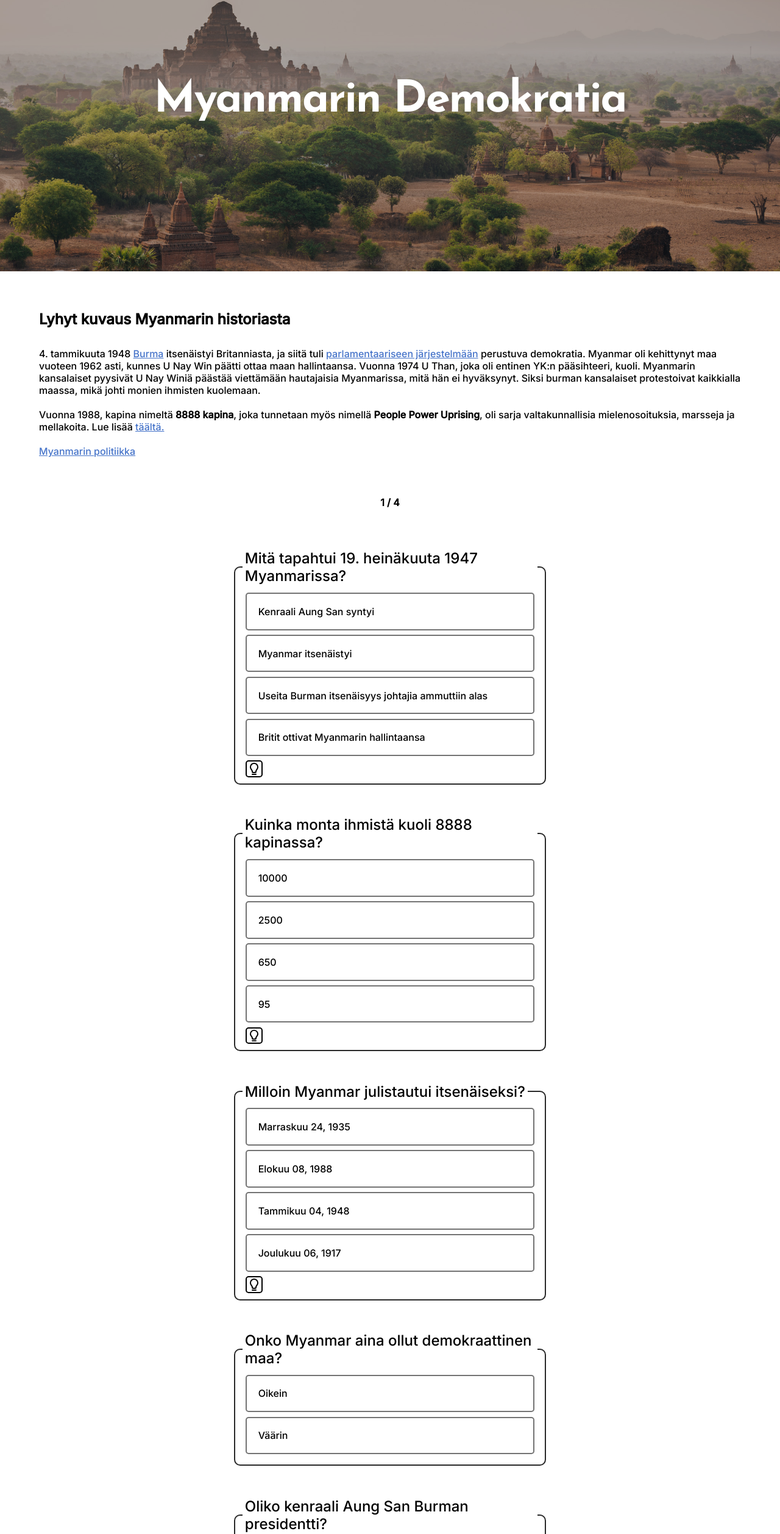
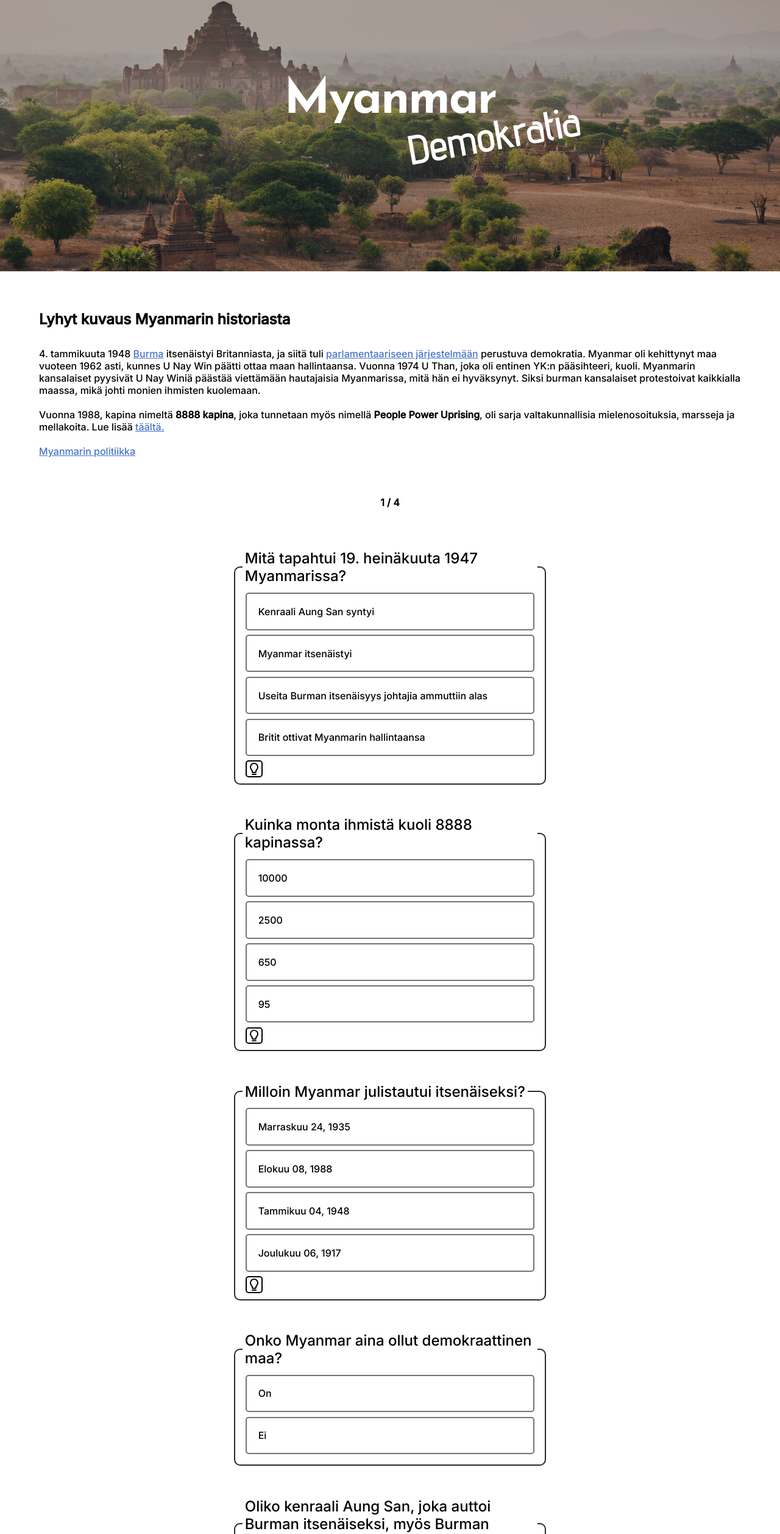
Before and after one commit to JasonBenfrin/Megatrendit-Quiz, a plain HTML site: page index.html in a window 1280 px wide. Shown: the part 115-2631 px from the top of the page at 61% size. Drawn offline with nearby package versions, Linux system fonts and the light colour scheme.

Commit message:
Style and question changes

```diff
--- a/css/index.css
+++ b/css/index.css
@@ -11,9 +11,13 @@
   --neutral-surface-color: white;
   --neutral-surface-on-color: black;
 
-  --display-small: 2.25em;
+  --display-small: 2.5em;
+  --display-smaller: .8em;
   --headline-small: 1.5em;
   --body-large: 1em;
+
+  --display-right: -40%;
+  --display-bottom: -70%;
 }
 
 body {
@@ -49,11 +53,23 @@ body {
 }
 
 .title h1 > span {
+  position: relative;
   margin: auto;
   color: var(--neutral-surface-color);
   font-family: 'Josefin Sans', sans-serif;
   font-size: var(--display-small);
   letter-spacing: -.03em;
+}
+
+.title .fun {
+  position: absolute;
+  bottom: var(--display-bottom);
+  right: var(--display-right);
+  font-family: 'Advent Pro', sans-serif;
+  font-weight: 600;
+  font-size: var(--display-smaller);
+  rotate: -10deg;
+  letter-spacing: .03em;
 }
 
 fieldset {
@@ -423,8 +439,12 @@ details a {
 @media only screen and (max-width:630px) {
   :root {
     --display-small: 1.6em;
+    --display-smaller: .6em;
     --headline-small: 1.3em;
     --body-large: 1em;
+
+    --display-right: -20%;
+    --display-bottom: -50%;
   }
 
   summary {
--- a/index.html
+++ b/index.html
@@ -9,7 +9,7 @@
 
   <link rel="preconnect" href="https://fonts.googleapis.com">
   <link rel="preconnect" href="https://fonts.gstatic.com" crossorigin>
-  <link href="https://fonts.googleapis.com/css2?family=Inter:wght@300;500&family=Josefin+Sans:wght@700&family=Pixelify+Sans:wght@400;700&display=swap" rel="stylesheet">
+  <link href="https://fonts.googleapis.com/css2?family=Advent+Pro&family=Inter:wght@300;500&family=Josefin+Sans:wght@700&family=Pixelify+Sans:wght@400;700&display=swap" rel="stylesheet">
   <link rel="shortcut icon" href="favicon.ico" type="image/x-icon">
   <link rel="stylesheet" href="/css/index.css">
   <link rel="shortcut icon" href="/favicon.ico" type="image/x-icon">
@@ -20,7 +20,7 @@
 <body>
   <div class="title">
     <img src="/assets/images/bagan.jpg" alt="Bagan">
-    <h1><span>Myanmarin <span>Demokratia</span></span></h1>
+    <h1><span>Myanmar<span class="fun">Demokratia</span></span></h1>
   </div>
   <div class="short">
     <h4>Lyhyt kuvaus Myanmarin historiasta</h4>
--- a/quizes/1.json
+++ b/quizes/1.json
@@ -40,23 +40,23 @@
     "id": "04",
     "question": "Onko Myanmar aina ollut demokraattinen maa?",
     "answers": [
-      "Oikein",
-      "Väärin"
+      "On",
+      "Ei"
     ]
   },
   {
     "type": "choice",
     "id": "05",
-    "question": "Oliko kenraali Aung San Burman presidentti?",
+    "question": "Oliko kenraali Aung San, joka auttoi Burman itsenäiseksi, myös Burman presidentti?",
     "answers": [
-      "Oikein",
-      "Väärin"
+      "Oli",
+      "Ei"
     ]
   },
   {
     "type": "choice",
     "id": "06",
-    "question": "Myanmar on vaihtanut lippuaan kolme kertaa itsenäistymisen jälkeen?",
+    "question": "Myanmar on vaihtanut lippuaan kolme kertaa itsenäistymisen jälkeen.",
     "answers": [
       "Oikein",
       "Väärin"
--- a/quizes/3.json
+++ b/quizes/3.json
@@ -4,7 +4,7 @@
     "id": "01",
     "row1Type": "string",
     "row2Type": "string",
-    "question": "Yhdistä: Presidentti - Vuosi",
+    "question": "Yhdistä Myanmarin presidentti hänen hallitusvuosiinsa.",
     "row1": [
       "Thein Sein",
       "Win Maung",
--- a/quizes/4.json
+++ b/quizes/4.json
@@ -4,7 +4,7 @@
     "id": "03",
     "row1Type": "image",
     "row2Type": "string",
-    "question": "Yhdistä: Kuva - Kuvaus",
+    "question": "Yhdistä oikea kuva ja kuvatekstin.",
     "row1": [
       "/assets/images/4/0.png",
       "/assets/images/4/1.png",
```
Also changed, not shown: quizes/2.json (+10 -10 lines).
